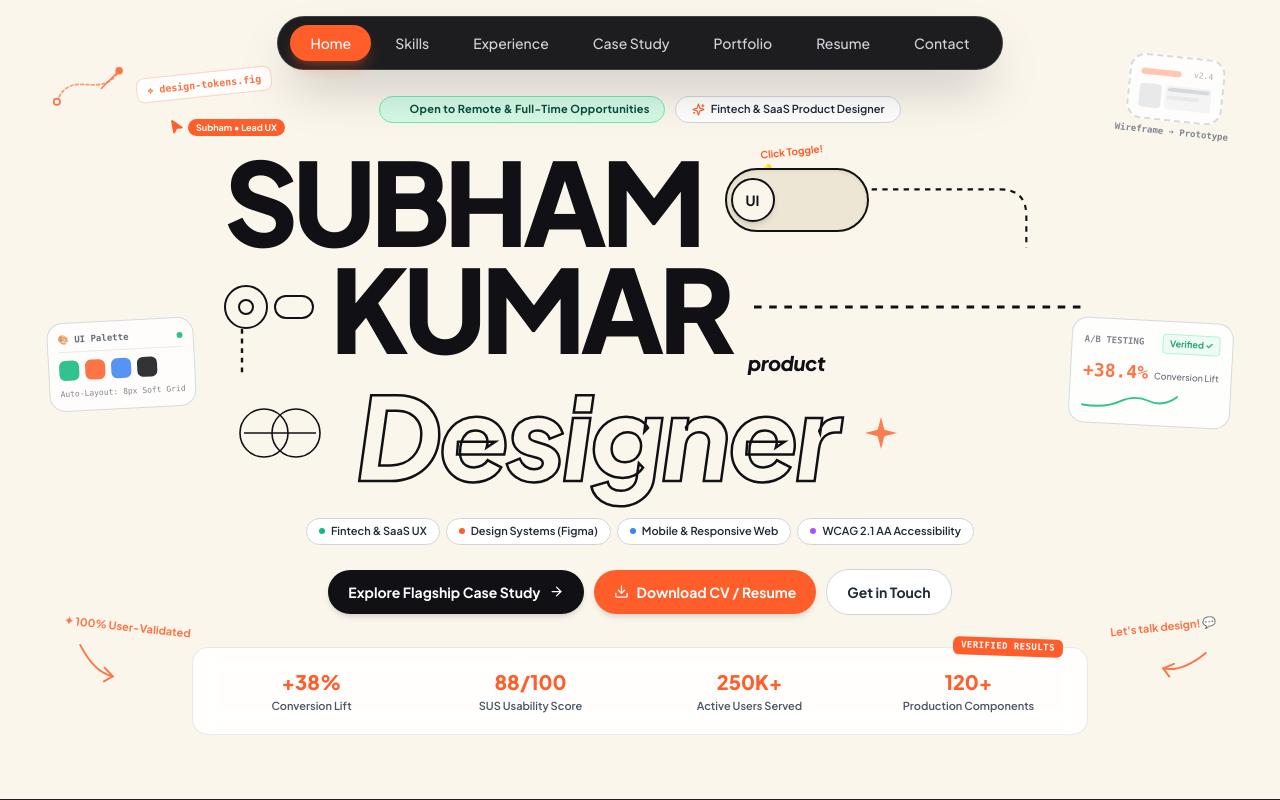
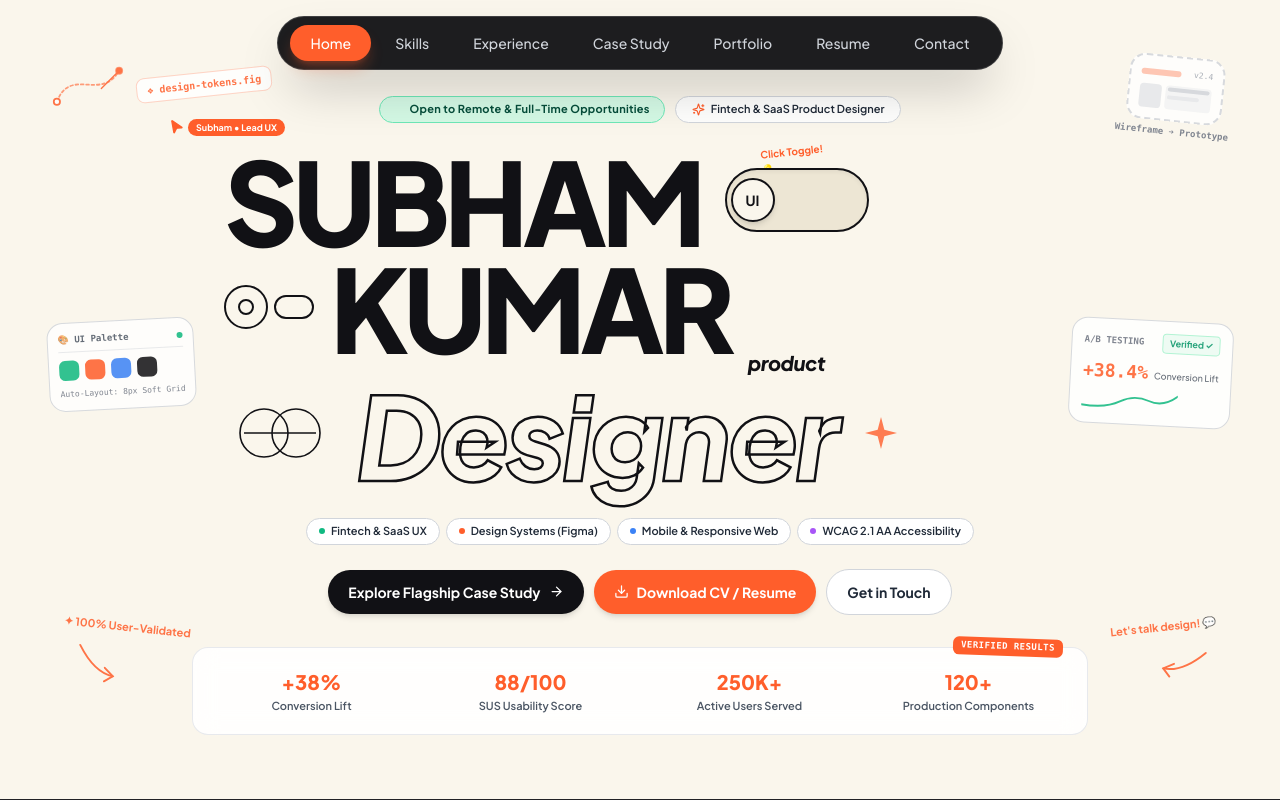
Before and after one commit to Iamsbhm/subham-portfolio, a React (Vite) app: page / in a window 1280 px wide. Shown: the top 800 px of the page. Built offline with nearby package versions, Linux system fonts and the light colour scheme.

Commit message:
Remove dashed connector lines from Hero typography

```diff
--- a/src/components/Hero.jsx
+++ b/src/components/Hero.jsx
@@ -147,7 +147,7 @@ const Hero = () => {
             </span>
           </div>
 
-          {/* ROW 1: SUBHAM + TOGGLE SWITCH + CONNECTING RIGHT WIRE */}
+          {/* ROW 1: SUBHAM + TOGGLE SWITCH */}
           <div className="flex flex-wrap items-center justify-center sm:justify-start gap-3 sm:gap-6 relative w-full">
             <h1 className="text-6xl sm:text-7xl md:text-8xl lg:text-[7.2rem] font-black tracking-tighter uppercase leading-none text-[#111115]">
               SUBHAM
@@ -179,15 +179,10 @@ const Hero = () => {
                   {isToggleActive ? 'UX' : 'UI'}
                 </div>
               </button>
-
-              {/* Top Dashed Connector Wire looping down toward Row 2 */}
-              <svg className="hidden lg:block absolute left-full top-1/2 -translate-y-1/2 w-36 xl:w-44 h-24 pointer-events-none z-0" viewBox="0 0 160 90" fill="none">
-                <path d="M 0 35 H 120 Q 145 35 145 60 V 90" stroke="#111115" strokeWidth="2" strokeDasharray="5 5" />
-              </svg>
             </div>
           </div>
 
-          {/* ROW 2: CIRCULAR NODE + PILL + KUMAR + RIGHT DASHED LINE */}
+          {/* ROW 2: CIRCULAR NODE + PILL + KUMAR */}
           <div className="flex items-center justify-center sm:justify-start gap-2.5 sm:gap-4 -mt-1 sm:-mt-2 relative w-full">
 
             {/* Concentric Circle Node with Pill Connector */}
@@ -198,24 +193,12 @@ const Hero = () => {
 
               {/* Capsule connector */}
               <div className="w-6 sm:w-8 md:w-10 h-4 sm:h-5 md:h-6 rounded-full border-2 border-[#111115] bg-transparent" />
-
-              {/* Vertical Dashed wire dropping directly into the Venn diagram below */}
-              <svg className="hidden sm:block absolute top-full left-5.5 sm:left-6.5 w-6 h-12 pointer-events-none" viewBox="0 0 20 40" fill="none">
-                <path d="M 10 0 V 40" stroke="#111115" strokeWidth="2" strokeDasharray="4 4" />
-              </svg>
             </div>
 
             {/* Text: KUMAR */}
             <h2 className="text-6xl sm:text-7xl md:text-8xl lg:text-[7.2rem] font-black tracking-tighter uppercase leading-none text-[#111115]">
               KUMAR
             </h2>
-
-            {/* Horizontal Dashed Line to Right */}
-            <div className="hidden lg:flex flex-1 items-center ml-2 relative">
-              <svg className="w-full h-4" viewBox="0 0 220 10" fill="none">
-                <line x1="0" y1="5" x2="220" y2="5" stroke="#111115" strokeWidth="2" strokeDasharray="5 5" />
-              </svg>
-            </div>
           </div>
 
           {/* ROW 3: VENN DIAGRAM + DESIGNER (OUTLINE) */}
```
